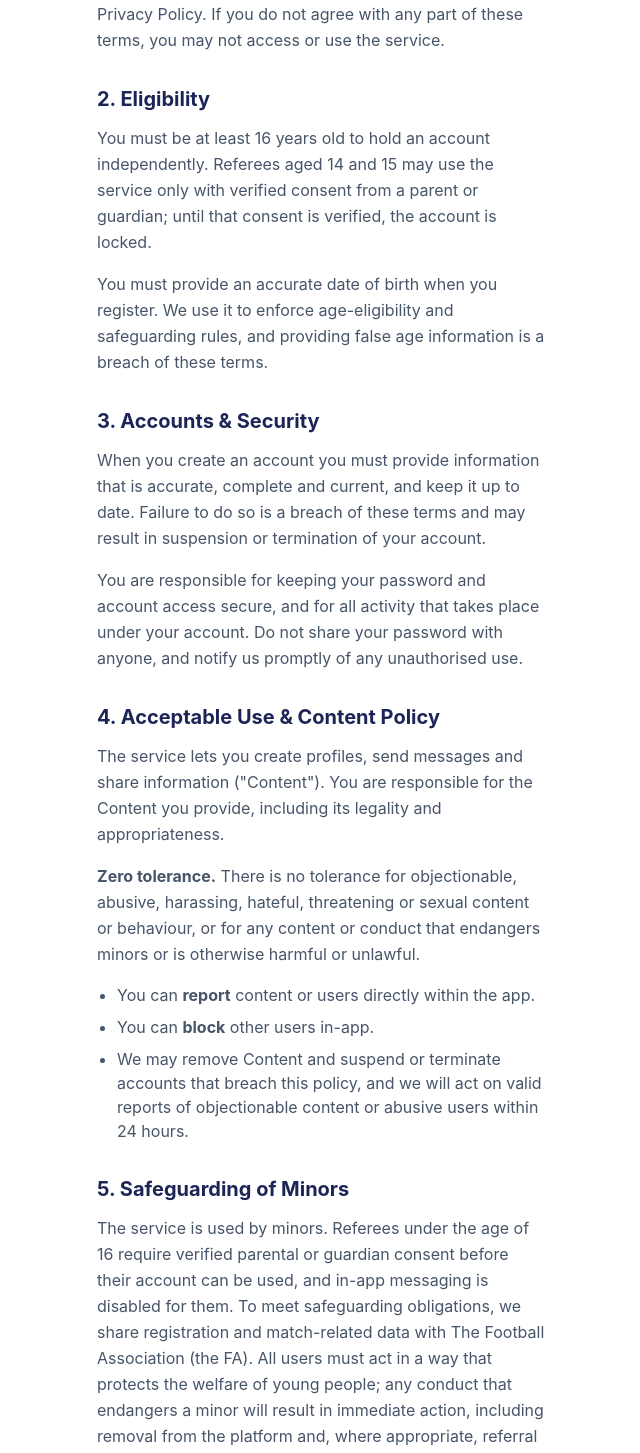
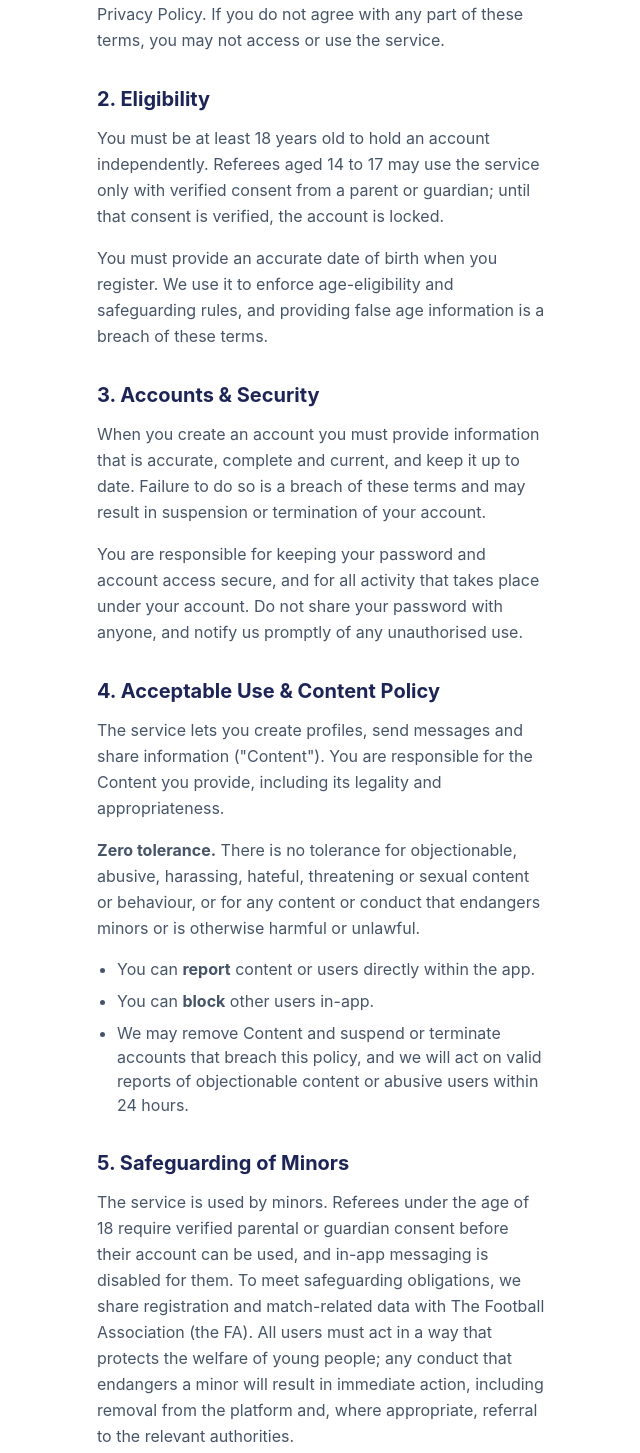
Before and after one commit to PeacockIllustrated/whistle-connect, a Next.js app: page /terms in a window 1280 px wide. Shown: the part 302-1755 px from the top of the page, without its empty margins (319-959 px from the left). Built offline with nearby package versions, Linux system fonts and the light colour scheme.

Commit message:
Update page.tsx

```diff
--- a/src/app/terms/page.tsx
+++ b/src/app/terms/page.tsx
@@ -37,7 +37,7 @@ export default function TermsPage() {
                     <section>
                         <h2 className="text-xl font-bold mb-3 text-[var(--brand-navy)]">2. Eligibility</h2>
                         <p className="text-[var(--neutral-600)] leading-relaxed mb-4">
-                            You must be at least 16 years old to hold an account independently. Referees aged 14 and 15 may use the service only with verified consent from a parent or guardian; until that consent is verified, the account is locked.
+                            You must be at least 18 years old to hold an account independently. Referees aged 14 to 17 may use the service only with verified consent from a parent or guardian; until that consent is verified, the account is locked.
                         </p>
                         <p className="text-[var(--neutral-600)] leading-relaxed">
                             You must provide an accurate date of birth when you register. We use it to enforce age-eligibility and safeguarding rules, and providing false age information is a breach of these terms.
@@ -72,7 +72,7 @@ export default function TermsPage() {
                     <section>
                         <h2 className="text-xl font-bold mb-3 text-[var(--brand-navy)]">5. Safeguarding of Minors</h2>
                         <p className="text-[var(--neutral-600)] leading-relaxed">
-                            The service is used by minors. Referees under the age of 16 require verified parental or guardian consent before their account can be used, and in-app messaging is disabled for them. To meet safeguarding obligations, we share registration and match-related data with The Football Association (the FA). All users must act in a way that protects the welfare of young people; any conduct that endangers a minor will result in immediate action, including removal from the platform and, where appropriate, referral to the relevant authorities.
+                            The service is used by minors. Referees under the age of 18 require verified parental or guardian consent before their account can be used, and in-app messaging is disabled for them. To meet safeguarding obligations, we share registration and match-related data with The Football Association (the FA). All users must act in a way that protects the welfare of young people; any conduct that endangers a minor will result in immediate action, including removal from the platform and, where appropriate, referral to the relevant authorities.
                         </p>
                     </section>
 
```
